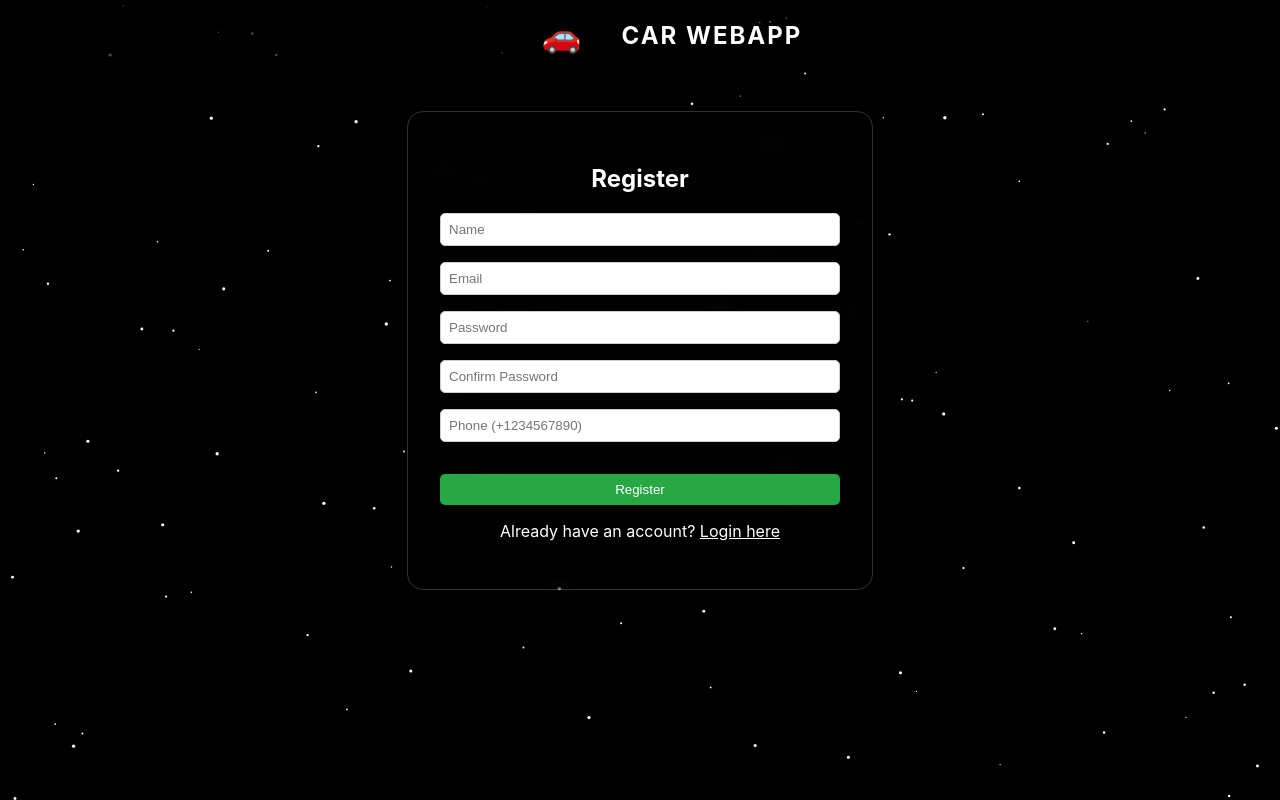
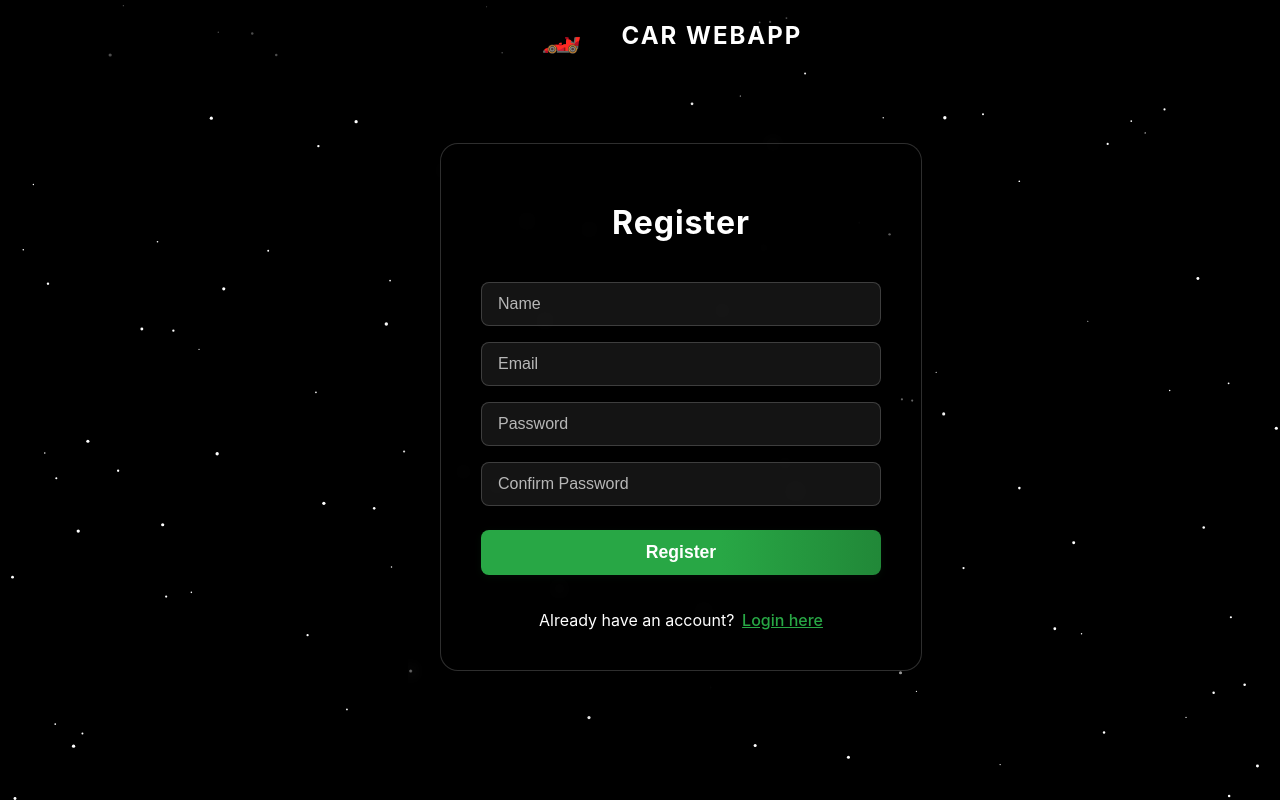
Before and after one commit to Nirmalkoswatta/CAR_WEBAPP, a React (Create React App) app: page / in a window 1280 px wide. Both pictures are taken after a click on the element "Register here". Shown: the top 800 px of the page. Built offline with nearby package versions, Linux system fonts and the light colour scheme.

Commit message:
remove OTP error

```diff
--- a/src/components/Login.js
+++ b/src/components/Login.js
@@ -24,17 +24,21 @@ const Login = ({ onRegisterLink }) => {
 
   return (
     <div className="login-container">
-      <h2>Login</h2>
-      <form onSubmit={handleEmailLogin} className="login-form">
-        <input type="email" placeholder="Email" value={email} onChange={e => setEmail(e.target.value)} required />
-        <input type="password" placeholder="Password" value={password} onChange={e => setPassword(e.target.value)} required />
-        <button type="submit">Login</button>
+      <form onSubmit={handleEmailLogin} className="login-form modern-form">
+        <h2 className="form-title">Login</h2>
+        <div className="form-group">
+          <input type="email" placeholder="Email" value={email} onChange={e => setEmail(e.target.value)} required className="form-input" />
+        </div>
+        <div className="form-group">
+          <input type="password" placeholder="Password" value={password} onChange={e => setPassword(e.target.value)} required className="form-input" />
+        </div>
+        <button type="submit" className="form-button">Login</button>
+        {message && <p className="login-message">{message}</p>}
+        <p className="form-link">
+          Don't have an account?{' '}
+          <span className="register-link" onClick={onRegisterLink}>Register here</span>
+        </p>
       </form>
-      {message && <p className="login-message">{message}</p>}
-      <p style={{marginTop: '1rem'}}>
-        Don't have an account?{' '}
-        <span style={{color: '#fff', textDecoration: 'underline', cursor: 'pointer'}} onClick={onRegisterLink}>Register here</span>
-      </p>
     </div>
   );
 };
--- a/src/components/Navbar.js
+++ b/src/components/Navbar.js
@@ -5,7 +5,7 @@ import "./Navbar.scss";
 const Navbar = () => (
   <nav className="navbar">
     <div className="navbar-center">
-      <span style={{ fontSize: '2rem', marginRight: '1rem' }}>🚗</span>
+  <span style={{ fontSize: '2rem', marginRight: '1rem' }}>🏎️</span>
       <span className="navbar-logo">CAR WEBAPP</span>
     </div>
   </nav>
--- a/src/components/Register.js
+++ b/src/components/Register.js
@@ -1,6 +1,6 @@
 import React, { useState } from "react";
 import { auth } from "../firebase";
-import { createUserWithEmailAndPassword, signInWithPhoneNumber, RecaptchaVerifier } from "firebase/auth";
+import { createUserWithEmailAndPassword } from "firebase/auth";
 import "./Register.scss";
 
 const Register = ({ onLoginLink }) => {
@@ -8,12 +8,10 @@ const Register = ({ onLoginLink }) => {
   const [email, setEmail] = useState("");
   const [password, setPassword] = useState("");
   const [confirmPassword, setConfirmPassword] = useState("");
-  const [phone, setPhone] = useState("");
-  const [otp, setOtp] = useState("");
-  const [showOtpPopup, setShowOtpPopup] = useState(false);
+  // ...existing code...
   const [message, setMessage] = useState("");
 
-  // Register with email, password, name, phone
+  // Register with email, password, name
   const handleRegister = async (e) => {
     e.preventDefault();
     if (password !== confirmPassword) {
@@ -24,64 +22,8 @@ const Register = ({ onLoginLink }) => {
       setMessage("Name is required.");
       return;
     }
-    if (!phone.trim()) {
-      setMessage("Phone number is required.");
-      return;
-    }
-    // Send OTP
     try {
-      if (window.recaptchaVerifier) {
-        window.recaptchaVerifier.clear();
-        window.recaptchaVerifier = undefined;
-      }
-      window.recaptchaVerifier = new RecaptchaVerifier(
-        "recaptcha-container-register",
-        { size: "invisible" },
-        auth
-      );
-      const appVerifier = window.recaptchaVerifier;
-      const confirmationResult = await signInWithPhoneNumber(auth, phone, appVerifier);
-      window.confirmationResult = confirmationResult;
-      setShowOtpPopup(true);
-      setMessage("");
-    } catch (error) {
-      setMessage(error.message);
-      if (window.recaptchaVerifier) {
-        window.recaptchaVerifier.clear();
-        window.recaptchaVerifier = undefined;
-      }
-    }
-  };
-
-  // Phone Register
-  const setupRecaptcha = () => {
-    window.recaptchaVerifier = new RecaptchaVerifier(
-      "recaptcha-container-register",
-      { size: "invisible" },
-      auth
-    );
-  };
-
-  const handlePhoneRegister = async (e) => {
-    e.preventDefault();
-    setupRecaptcha();
-    const appVerifier = window.recaptchaVerifier;
-    try {
-      const confirmationResult = await signInWithPhoneNumber(auth, phone, appVerifier);
-      window.confirmationResult = confirmationResult;
-      setMessage("OTP sent to your phone.");
-    } catch (error) {
-      setMessage(error.message);
-    }
-  };
-
-  const verifyOtp = async (e) => {
-    e.preventDefault();
-    try {
-      await window.confirmationResult.confirm(otp);
-      // Register user in Firebase Auth
       await createUserWithEmailAndPassword(auth, email, password);
-      setShowOtpPopup(false);
       setMessage("");
       alert("Registration successful! You can now log in.");
       onLoginLink();
@@ -92,29 +34,27 @@ const Register = ({ onLoginLink }) => {
 
   return (
     <div className="register-container">
-      <h2>Register</h2>
-      <form onSubmit={handleRegister} className="register-form">
-        <input type="text" placeholder="Name" value={name} onChange={e => setName(e.target.value)} required />
-        <input type="email" placeholder="Email" value={email} onChange={e => setEmail(e.target.value)} required />
-        <input type="password" placeholder="Password" value={password} onChange={e => setPassword(e.target.value)} required />
-        <input type="password" placeholder="Confirm Password" value={confirmPassword} onChange={e => setConfirmPassword(e.target.value)} required />
-        <input type="tel" placeholder="Phone (+1234567890)" value={phone} onChange={e => setPhone(e.target.value)} required />
-        <div id="recaptcha-container-register"></div>
-        <button type="submit">Register</button>
+      <form onSubmit={handleRegister} className="register-form modern-form">
+        <h2 className="form-title">Register</h2>
+        <div className="form-group">
+          <input type="text" placeholder="Name" value={name} onChange={e => setName(e.target.value)} required className="form-input" />
+        </div>
+        <div className="form-group">
+          <input type="email" placeholder="Email" value={email} onChange={e => setEmail(e.target.value)} required className="form-input" />
+        </div>
+        <div className="form-group">
+          <input type="password" placeholder="Password" value={password} onChange={e => setPassword(e.target.value)} required className="form-input" />
+        </div>
+        <div className="form-group">
+          <input type="password" placeholder="Confirm Password" value={confirmPassword} onChange={e => setConfirmPassword(e.target.value)} required className="form-input" />
+        </div>
+        <button type="submit" className="form-button">Register</button>
+        {message && <p className="register-message">{message}</p>}
+        <p className="form-link">
+          Already have an account?{' '}
+          <span className="register-link" onClick={onLoginLink}>Login here</span>
+        </p>
       </form>
-      {showOtpPopup && (
-        <div className="otp-popup">
-          <form onSubmit={verifyOtp} className="register-form">
-            <input type="text" placeholder="Enter OTP" value={otp} onChange={e => setOtp(e.target.value)} required />
-            <button type="submit">Verify OTP</button>
-          </form>
-        </div>
-      )}
-      {message && <p className="register-message">{message}</p>}
-      <p style={{marginTop: '1rem'}}>
-        Already have an account?{' '}
-        <span style={{color: '#fff', textDecoration: 'underline', cursor: 'pointer'}} onClick={onLoginLink}>Login here</span>
-      </p>
     </div>
   );
 };
--- a/src/components/Register.scss
+++ b/src/components/Register.scss
@@ -28,7 +28,7 @@
   background: transparent;
   text-align: center;
   backdrop-filter: blur(8px);
-  border: 1px solid rgba(255,255,255,0.2);
+  border: none;
 }
 .register-toggle {
   display: flex;
@@ -51,23 +51,85 @@
   display: flex;
   flex-direction: column;
   gap: 1rem;
-  input {
-    padding: 0.5rem;
-    border: 1px solid #ccc;
-    border-radius: 5px;
 }
-  button {
-    background: #28a745;
+
+// Modern, stylish, transparent form styles (shared by login/register)
+.modern-form {
+  background: rgba(0,0,0,0.6);
+  border-radius: 18px;
+  padding: 2rem 2.5rem 1.5rem 2.5rem;
+  box-shadow: 0 8px 32px rgba(0,0,0,0.7);
+  backdrop-filter: blur(10px);
+  border: 1.5px solid rgba(255,255,255,0.18);
+  color: #fff;
+  width: 100%;
+  max-width: 400px;
+  margin: 0 auto;
+}
+.form-title {
+  color: #fff;
+  font-size: 2rem;
+  font-weight: 700;
+  margin-bottom: 1.5rem;
+  letter-spacing: 1px;
+  text-shadow: 0 2px 8px rgba(0,0,0,0.4);
+}
+.form-group {
+  display: flex;
+  flex-direction: column;
+  align-items: stretch;
+}
+.form-input {
+  background: rgba(255,255,255,0.08);
+  color: #fff;
+  border: 1.5px solid rgba(255,255,255,0.18);
+  border-radius: 8px;
+  padding: 0.75rem 1rem;
+  font-size: 1rem;
+  outline: none;
+  transition: border 0.2s, box-shadow 0.2s;
+  box-shadow: 0 2px 8px rgba(0,0,0,0.08);
+}
+.form-input::placeholder {
+  color: #e0e0e0;
+  opacity: 0.8;
+}
+.form-input:focus {
+  border: 1.5px solid #28a745;
+  box-shadow: 0 0 0 2px rgba(40,167,69,0.15);
+}
+.form-button {
+  background: linear-gradient(90deg, #28a745 60%, #218838 100%);
   color: #fff;
   border: none;
-    padding: 0.5rem;
-    border-radius: 5px;
+  padding: 0.75rem 1rem;
+  border-radius: 8px;
+  font-size: 1.1rem;
+  font-weight: 600;
   cursor: pointer;
-    transition: background 0.2s;
-    &:hover {
-      background: #218838;
+  margin-top: 0.5rem;
+  box-shadow: 0 2px 8px rgba(40,167,69,0.08);
+  transition: background 0.2s, box-shadow 0.2s;
 }
+.form-button:hover {
+  background: linear-gradient(90deg, #218838 60%, #28a745 100%);
+  box-shadow: 0 4px 16px rgba(40,167,69,0.18);
 }
+.form-link {
+  color: #fff;
+  margin-top: 1.2rem;
+  font-size: 1rem;
+}
+.register-link {
+  color: #28a745;
+  text-decoration: underline;
+  cursor: pointer;
+  margin-left: 0.2rem;
+  font-weight: 500;
+  transition: color 0.2s;
+}
+.register-link:hover {
+  color: #218838;
 }
 .register-message {
   margin-top: 1rem;
```
Lines whose indentation alone changed are shown as unchanged.
